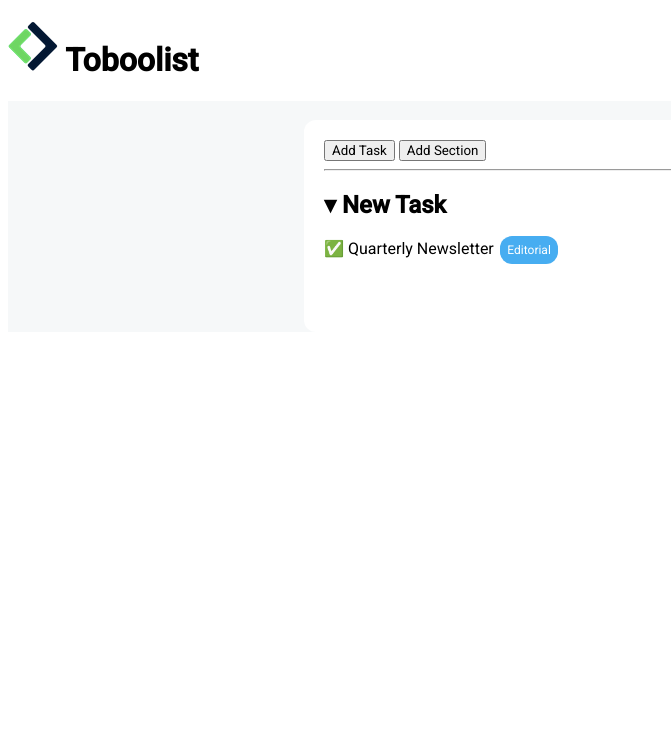
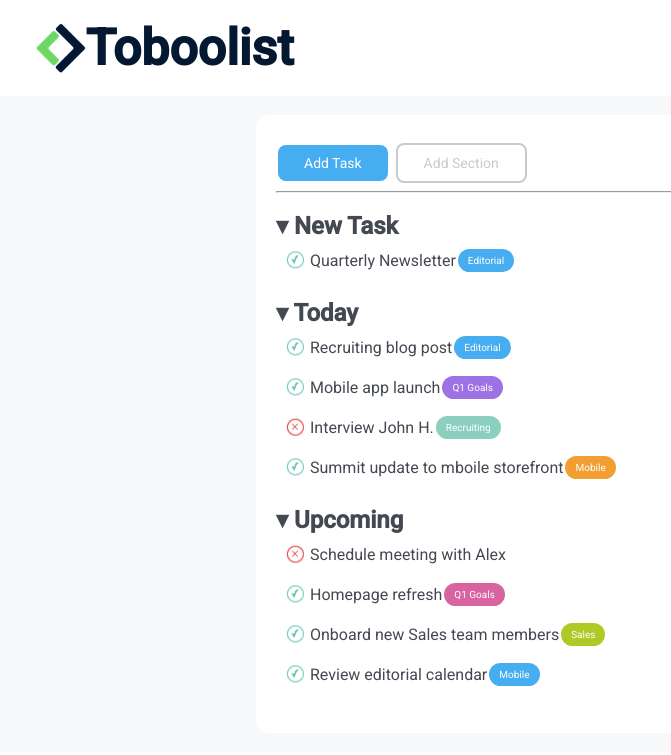
Before and after one commit to Vitali115/html-css-toboolist, a plain HTML site: page index.html in a window 1280 px wide. Shown: the whole page, without its empty margins (0-671 px from the left). Drawn offline with Linux system fonts and the light colour scheme.

Commit message:
esercizio quasi terminato, mancano sistemazioni grafiche

```diff
--- a/css/style.css
+++ b/css/style.css
@@ -1,10 +1,32 @@
 
 * {
   font-family: 'Roboto', sans-serif;
+  margin: 0;
+  padding: 0;
+  box-sizing: border-box;
+  color: #444851;
+
 }
 
+h1 {
+  font-size: 50px;
+  color: #041931;
+}
+
+
+
+header {
+  height: 96px;
+  padding: 10px;
+  display: flex;
+  align-items:center;
+  margin-left: 2%;
+}
+
+
+
 .box{
-  width: 50%;
+  width: 60%;
   margin: auto;
   background-color: white;
   padding: 20px;
@@ -12,28 +34,84 @@
 
 }
 
+.intern {
+  margin-left: 30px;
+}
+
+
 /******************************/
 .bubble {
   color: white;
-  border-radius: 12px;
+  border-radius: 20px;
   margin-left: 0.2em;
-  padding: 0.6em;
-  font-size: 12px;
+  padding: 0.6em 1em;
+  font-size: 10px;
 
 }
 
+.bbl{
+  border-radius: 8px;
+  padding: 10px 26px;
+  font-size: 14px;
+  margin: 8px 2px;
+  text-align: center;
+  text-decoration: none;
+}
+
+.frst{
+  background-color: #47ADF1 ;
+  color: rgb(255, 255, 255);
+  border:none;
+}
+
+.scnd{
+  background-color: white;
+  color: #C5CBD0;
+  border: 2px solid #C5CBD0;
+}
+
+
+
+
+
 /******************************/
 
-.color1 {
+.wt {
   background-color: white;
 }
 
-.color2 {
+.gry {
   background-color: #F6F8F9;
 }
 
 .blue{
   background-color: #47ADF1;
 }
+.violet{
+  background-color: #9C72E4;
+}
+.green{
+  background-color: #8BD0BF;
+}
+.gren{
+  background-color: #B0C926;
+}
+
+.orange{
+  background-color: #F29E33;
+}
+.rez {
+  background-color: #D863A1;
+
+}
 
 /******************************/
+
+
+
+.center {
+  display: flex;
+  align-items:center;
+  padding: 6px;
+
+}
--- a/index.html
+++ b/index.html
@@ -10,41 +10,88 @@
   <link href="https://fonts.googleapis.com/css2?family=Roboto:wght@400;500&display=swap" rel="stylesheet">
   <link rel="stylesheet" href="css/style.css">
   <title>Document</title>
-
 </head>
 <body>
+  <header class="wt">
+   <img src="img/Logo.png" alt="boolean-logo">
+   <h1>Toboolist</h1>
+  </header>
+<main class="gry">
+<br>
+<div class="box">
+  <div>
+    <section class="buttons" >
+      <button class="bbl frst"> Add Task </button>
+      <button class="bbl scnd"> Add Section </button>
+      <hr>
+    </section>
+    <br>
+    <!-- New Task -->
+    <section>
+      <h2><span>&#9662;</span> New Task</h2>
+      <div class="center">
+        <img src="img/done.png" alt="done">
+        <p>Quarterly Newsletter</p>
+        <span class="bubble blue">Editorial</span>
+      </div>
+    </section>
+    <br>
+    <!-- Today -->
+    <section>
+      <h2><span>&#9662;</span> Today</h2>
+      <div class="center">
+        <img src="img/done.png" alt="done">
+        <p>Recruiting blog post</p>
+        <span class="bubble blue">Editorial</span>
+      </div>
+      <div class="center">
+        <img src="img/done.png" alt="done">
+        <p>Mobile app launch</p>
+        <span class="bubble violet">Q1 Goals</span>
+      </div>
+      <div class="center">
+        <img src="img/cross.png" alt="done">
+        <p>Interview John H. </p>
+        <span class="bubble green">Recruiting</span>
+      </div>
+      <div class="center">
+        <img src="img/done.png" alt="done">
+        <p>Summit update to mboile storefront</p>
+        <span class="bubble orange">Mobile</span>
+      </div>
 
-  <header class="color1">
-    <div>
-      <h1>
-        <img src="img/Logo.png" alt="">
-        <span class="font-logo" >Toboolist</span>
-      </h1>
-    </div>
-  </header>
 
-  <!-- wip -->
-<main class="color2">
-  <br>
-<div class="box ">
+    </section>
+    <br>
+    <!-- Upcoming -->
+    <section>
+      <h2><span>&#9662;</span> Upcoming</h2>
+      <div class="center">
+        <img src="img/cross.png" alt="done">
+        <p>Schedule meeting with Alex</p>
+      </div>
+      <div class="center">
+        <img src="img/done.png" alt="done">
+        <p>Homepage refresh</p>
+        <span class="bubble rez">Q1 Goals</span>
+      </div>
+      <div class="center">
+        <img src="img/done.png" alt="done">
+        <p>Onboard new Sales team members</p>
+        <span class="bubble gren">Sales</span>
+      </div>
+      <div class="center">
+        <img src="img/done.png" alt="done">
+        <p>Review editorial calendar</p>
+        <span class="bubble blue">Mobile</span>
+      </div>
 
-  <section>
-    <button>Add Task</button>
-    <button>Add Section</button>
-    <hr>
-  </section>
 
-  <section>
-    <h2><span>&#9662;</span> New Task</h2>
-    <p><span>&#9989;</span>  Quarterly Newsletter
-    <span class="bubble blue">Editorial</span></p>
+    </section>
     <br>
-    <br>
-  </section>
-
+  </div>
 </div>
-
-  </main>
-    <!-- /wip -->
+<br>
+</main>
 </body>
 </html>
```
Also changed, not shown: img/cross.png (added), img/done.png (added).
